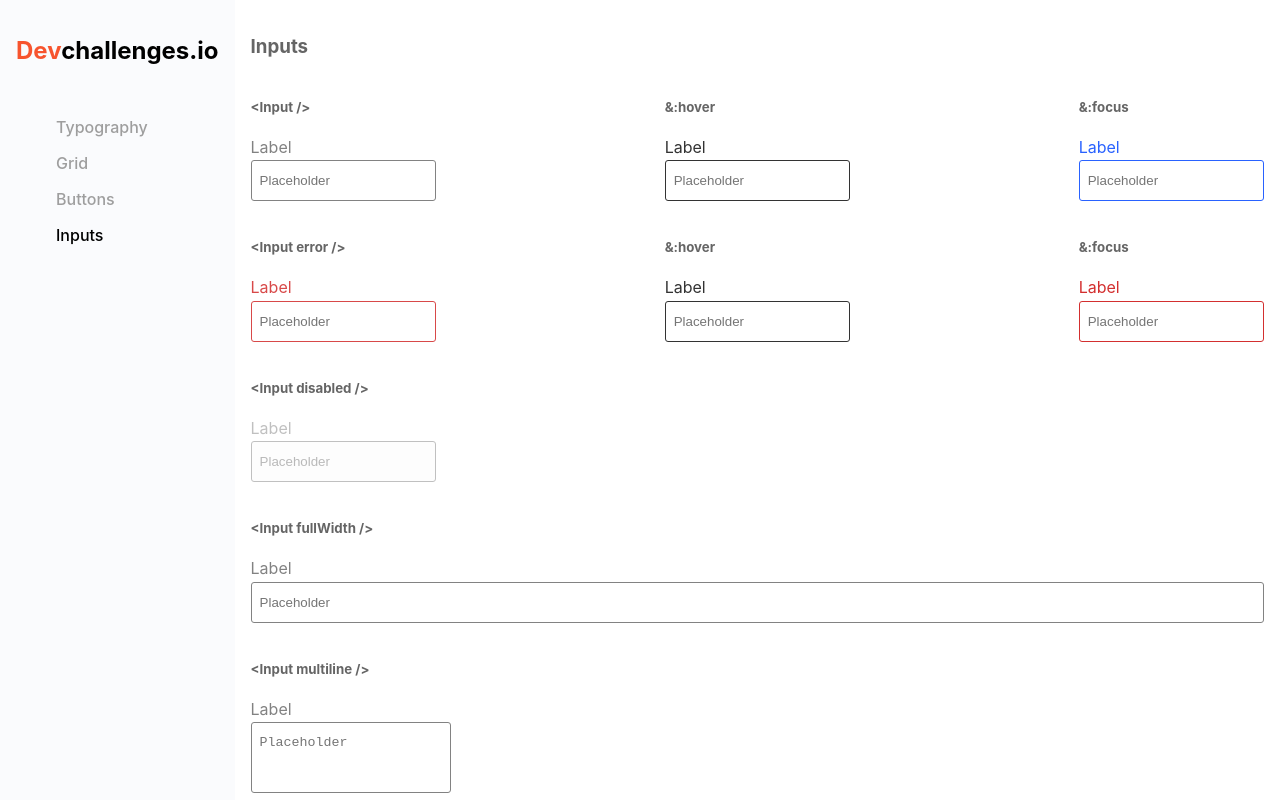
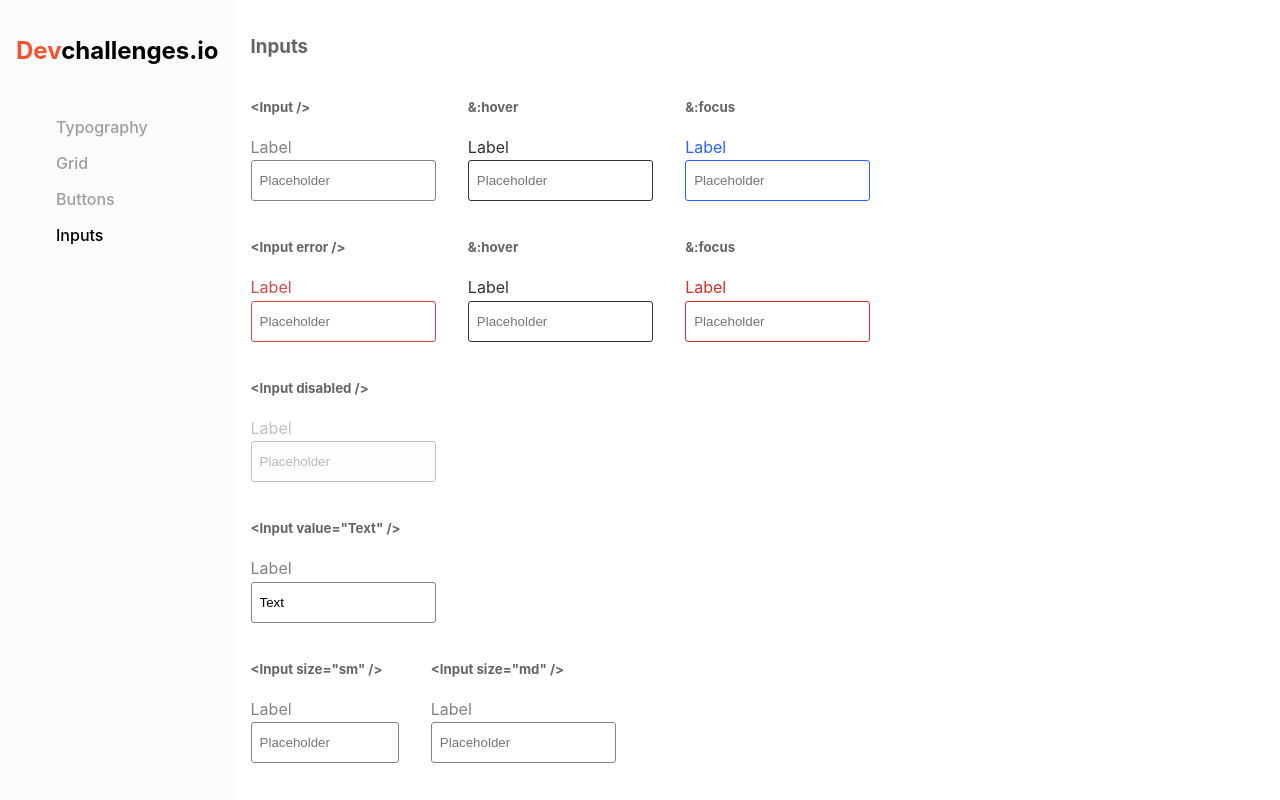
Before and after one commit to mukeshgurpude/input-component, a React (Create React App) app: page / in a window 1280 px wide. Shown: the top 800 px of the page. Built offline with nearby package versions, Linux system fonts and the light colour scheme; the HTML template or start-up script is replaced by a standard one.

Commit message:
feat: add size variants

```diff
--- a/src/components/input.jsx
+++ b/src/components/input.jsx
@@ -1,7 +1,7 @@
 import { useState } from "react";
 import styled, { css } from "styled-components";
 
-export default function Input(props) {
+export default function Input({value: Value, ...props}) {
   const mappedProps = {
     disabled: !!props.disabled,
     error: !!props.error,
@@ -15,7 +15,7 @@ export default function Input(props) {
     placeholder: props.placeholder || "Placeholder",
   }
   const label = props.label || 'Label'
-  const [value, setValue] = useState(props.value || '');
+  const [value, setValue] = useState(Value || '');
 
   return <Container {...mappedProps}>
     <Label>
--- a/src/components/main.jsx
+++ b/src/components/main.jsx
@@ -9,7 +9,7 @@ function Child ({text, children}) {
 }
 
 export function InputContainer ({children: Children, emulate, text, ...props}) {
-  if (!!emulate) {
+  if (!!emulate) {  // Emulate hover and focus ui
     return <Parent>
       <Child text={`<Input ${text} />`} children={<Children {...props} />} />
       <Child text={'&:hover'} children={<Children {...props} hover />} />
@@ -27,6 +27,11 @@ export default function Main() {
     <InputContainer children={Input} emulate text='' />
     <InputContainer children={Input} error emulate text='error' />
     <InputContainer children={Input} disabled text='disabled' />
+    <InputContainer children={Input} value='Text' text='value="Text"' />
+    <Parent>
+      <InputContainer children={Input} size='sm' text='size="sm"' />
+      <InputContainer children={Input} size='md' text='size="md"' />
+    </Parent>
     <InputContainer children={Input} fullWidth text='fullWidth' />
     <InputContainer children={Input} multiline text='multiline' />
   </Container>
@@ -40,6 +45,6 @@ const Container = styled.main`
 
 const Parent = styled.div`
   display: flex;
-  justify-content: space-between;
   flex-flow: wrap;
+  gap: 2rem;
 `
```
